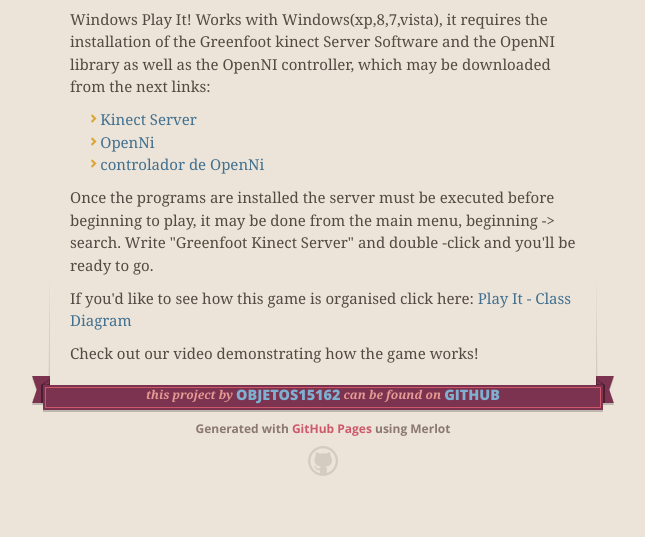
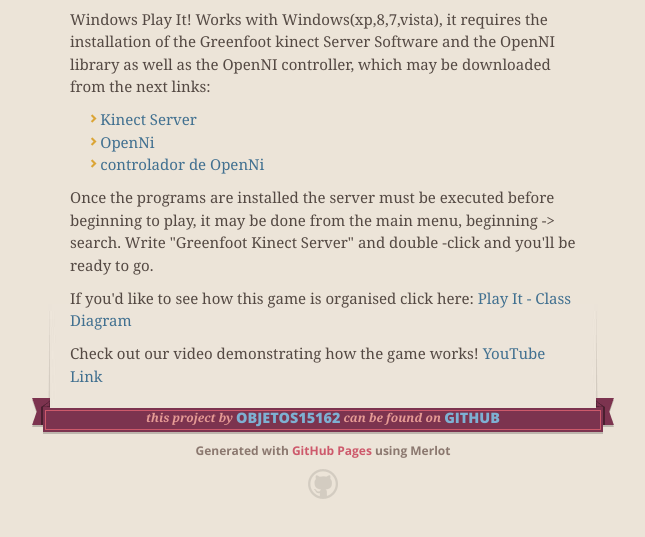
Before and after one commit to objetos15162/Play-It, a plain HTML site: page index.html in a window 1280 px wide. Shown: the part 1762-2299 px from the top of the page, without its empty margins (317-962 px from the left). Before the commit the page ends 2278 px from the top, so only its background shows below. Drawn offline with nearby package versions, Linux system fonts and the light colour scheme.

```diff
--- a/index.html
+++ b/index.html
@@ -96,7 +96,7 @@ Play It! Works with Windows(xp,8,7,vista), it requires the installation of the G
 <p>If you'd like to see how this game is organised click here:
 <a href="https://www.dropbox.com/s/cudzyaxyokx7ixc/diagramadeclases.png?dl=0">Play It - Class Diagram</a></p>
 
-<p>Check out our video demonstrating how the game works!</p>
+<p>Check out our video demonstrating how the game works! <a href="https://youtu.be/bdvARSlv3vc">YouTube Link</a></p>
       </section>
 
       <footer>
```
Also changed, not shown: params.json (+1 -1 lines).
